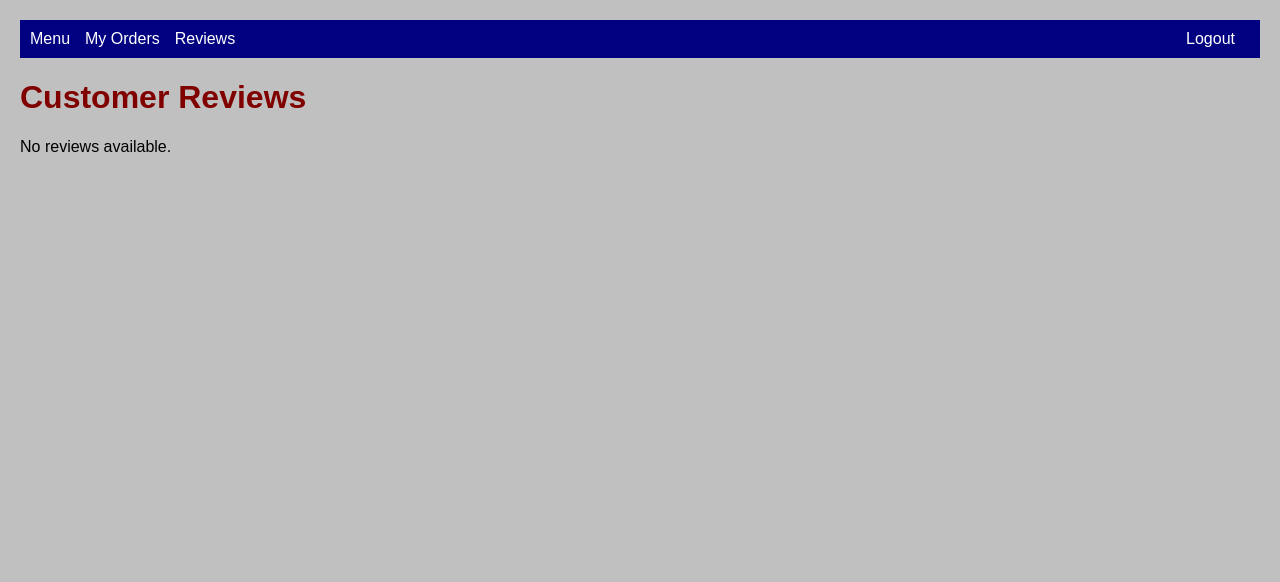
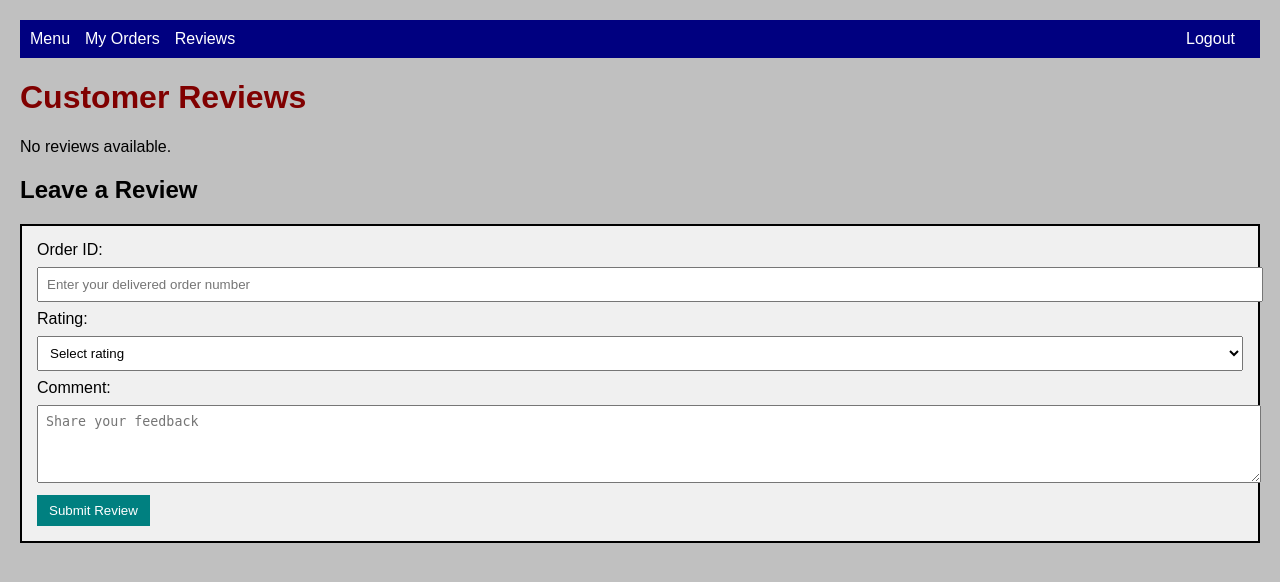
Before and after one commit to krashkanter/foodorderingdbms, a Flask app: page /reviews.html in a window 1280 px wide. Shown: the top 582 px of the page. Run offline with Flask 3, Linux system fonts and the light colour scheme; the visitor is signed in with stand-in values (Sample User, id 1); data that the repository does not hold is empty; parts of the project's set-up code (start-up, migrations or seed data) failed here and were passed over.

Commit message:
reviews fixed

```diff
--- a/templates/reviews.html
+++ b/templates/reviews.html
@@ -39,6 +39,24 @@
         .review p {
             margin: 5px 0;
         }
+        form {
+            background-color: #f0f0f0;
+            padding: 15px;
+            border: 2px solid black;
+            margin-top: 20px;
+        }
+        input, select, textarea {
+            width: 100%;
+            margin: 8px 0;
+            padding: 8px;
+        }
+        button {
+            background-color: #008080;
+            color: white;
+            padding: 8px 12px;
+            border: none;
+            cursor: pointer;
+        }
     </style>
 </head>
 <body>
@@ -55,8 +73,30 @@
         <p>Loading reviews...</p>
     </div>
 
+    <h2>Leave a Review</h2>
+    <form id="reviewForm">
+        <label for="orderId">Order ID:</label>
+        <input type="number" id="orderId" required placeholder="Enter your delivered order number">
+
+        <label for="rating">Rating:</label>
+        <select id="rating" required>
+            <option value="">Select rating</option>
+            <option value="5">5 - Excellent</option>
+            <option value="4">4 - Very Good</option>
+            <option value="3">3 - Good</option>
+            <option value="2">2 - Fair</option>
+            <option value="1">1 - Poor</option>
+        </select>
+
+        <label for="comment">Comment:</label>
+        <textarea id="comment" rows="4" placeholder="Share your feedback"></textarea>
+
+        <button type="submit">Submit Review</button>
+    </form>
+    <div id="reviewMessage"></div>
+
     <script>
-        // Fetch and display reviews
+        // Load existing reviews
         function loadReviews() {
             fetch('/reviews')
                 .then(response => response.json())
@@ -84,6 +124,41 @@
                 });
         }
 
+        // Submit a new review
+        document.getElementById('reviewForm').addEventListener('submit', function(e) {
+            e.preventDefault();
+            const orderId = document.getElementById('orderId').value;
+            const rating = document.getElementById('rating').value;
+            const comment = document.getElementById('comment').value;
+
+            if (!orderId || !rating) {
+                document.getElementById('reviewMessage').innerText = 'Order ID and rating are required.';
+                return;
+            }
+
+            fetch('/reviews', {
+                method: 'POST',
+                headers: { 'Content-Type': 'application/json' },
+                body: JSON.stringify({
+                    order_id: parseInt(orderId),
+                    rating: parseInt(rating),
+                    comment: comment
+                })
+            })
+            .then(response => response.json())
+            .then(data => {
+                document.getElementById('reviewMessage').innerText = data.message;
+                if (data.message === 'Review added successfully') {
+                    document.getElementById('reviewForm').reset();
+                    loadReviews();
+                }
+            })
+            .catch(error => {
+                console.error('Error submitting review:', error);
+                document.getElementById('reviewMessage').innerText = 'Error submitting review.';
+            });
+        });
+
         // Logout functionality
         document.getElementById('logoutButton').addEventListener('click', function(e) {
             e.preventDefault();
```
Also changed, not shown: templates/menu.html (+10 -22 lines).
